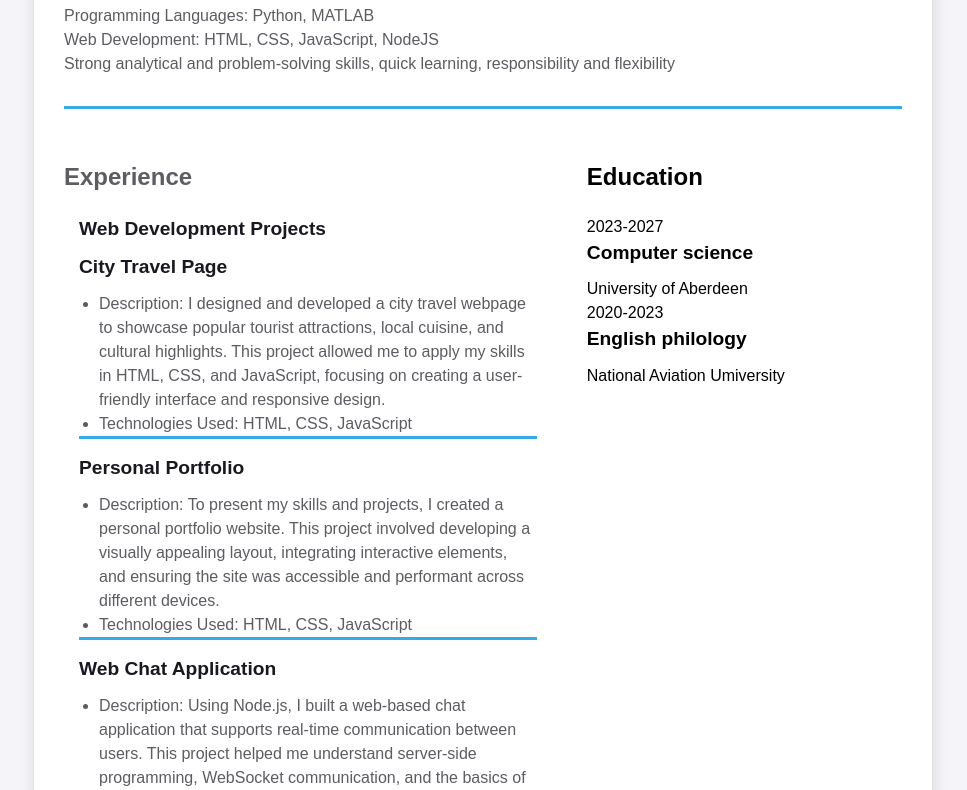
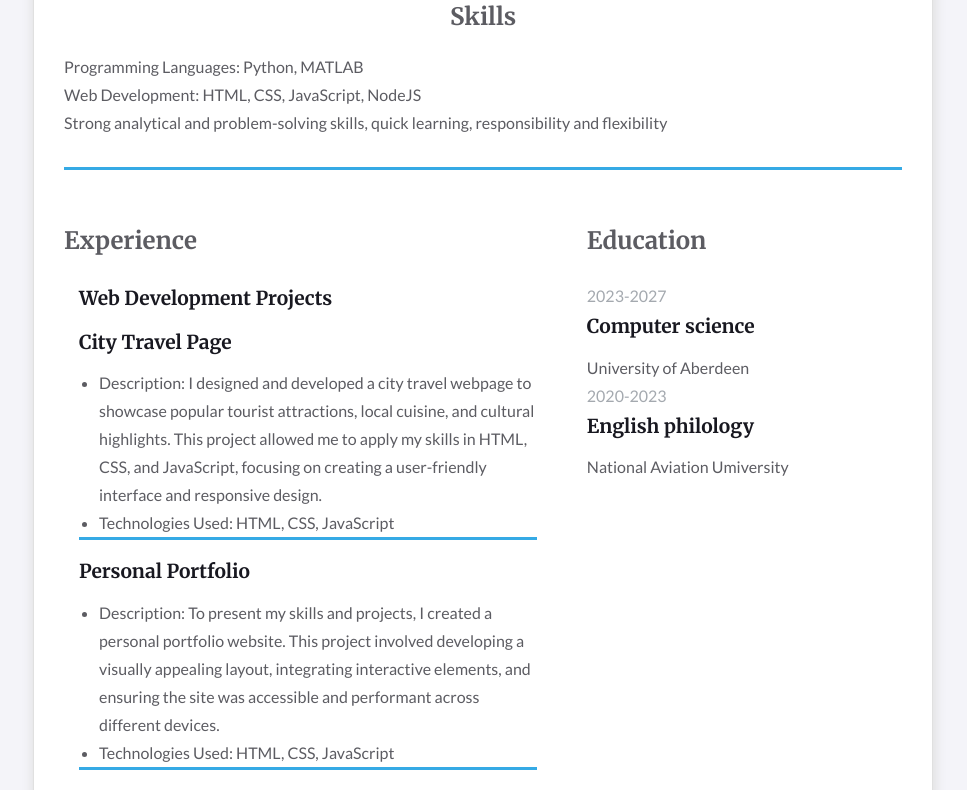
Before and after one commit to dariia-p/homepage, a plain HTML site: page index.html in a window 1280 px wide. Shown: the part 728-1518 px from the top of the page, without its empty margins (157-1124 px from the left). Drawn offline with Linux system fonts and the light colour scheme.

Commit message:
Updated fonts

```diff
--- a/index.html
+++ b/index.html
@@ -3,6 +3,7 @@
   <head>
     <meta charset="UTF-8" />
     <link rel="stylesheet" href="styles.css" />
+    <link href="https://fonts.googleapis.com/css2?family=Lato:wght@400;700&family=Merriweather:wght@400;700&display=swap" rel="stylesheet">
     <meta name="viewport" content="width=device-width, initial-scale=1" />
     <title>Résumé</title>
   </head>
--- a/styles.css
+++ b/styles.css
@@ -6,8 +6,8 @@
 }
 
 body {
-  font-family: Arial, Helvetica, sans-serif;
-  line-height: 1.5;
+  font-family: 'Lato', Arial, Helvetica, sans-serif; /* Updated font */
+  line-height: 1.75; /* Increased line-height */
   background-color: #f4f4f9;
   --primary-text-color: #181820;
   --secondary-text-color: #5c5c62;
@@ -73,6 +73,7 @@ body {
 .contact-info__header,
 .contact-info__sub-header {
   text-align: center;
+  font-family: 'Merriweather', serif; /* Updated font */
 }
 
 .contact-info__header {
@@ -168,11 +169,13 @@ body {
   text-align: center;
   margin-bottom: 15px;
   font-size: 1.5rem;  /* Increased font size */
+  font-family: 'Merriweather', serif; /* Updated font */
 }
 
 .skills__text {
   color: var(--secondary-text-color);
   text-align: justify;
+  font-family: 'Lato', Arial, Helvetica, sans-serif; /* Updated font */
 }
 
 /* Experience and additional info styles */
@@ -186,6 +189,7 @@ body {
   text-align: left;
   margin-bottom: 20px;
   font-size: 1.5rem;  /* Increased font size */
+  font-family: 'Merriweather', serif; /* Updated font */
 }
 
 .experiences__company-header-durability {
@@ -193,6 +197,7 @@ body {
   text-align: left;
   margin-bottom: 10px;
   font-size: 1rem;
+  font-family: 'Lato', Arial, Helvetica, sans-serif; /* Updated font */
 }
 
 .experiences__company-header-name {
@@ -202,13 +207,14 @@ body {
   text-align: left;
   margin-bottom: 20px;
   font-size: 1.2rem;  /* Increased font size */
+  font-family: 'Merriweather', serif; /* Updated font */
 }
 
 .experiences__company-project {
   margin-left: 15px;
   margin-bottom: 25px;
   padding-bottom: 25px;
-
+  border-bottom: 1px solid #e0e0e0;  /* Added border to divide project types */
 }
 
 .experiences__company-project-role {
@@ -216,6 +222,7 @@ body {
   text-align: left;
   margin-bottom: 10px;
   font-size: 1rem;
+  font-family: 'Lato', Arial, Helvetica, sans-serif; /* Updated font */
 }
 
 .experiences__company-project-name {
@@ -223,7 +230,7 @@ body {
   text-align: left;
   margin-bottom: 10px;
   font-size: 1.2rem;  /* Increased font size */
-
+  font-family: 'Merriweather', serif; /* Updated font */
 }
 
 .experiences__company-project-responsibilities {
@@ -231,7 +238,7 @@ body {
   padding-left: 20px;
   margin-bottom: 15px;  /* Added margin for spacing */
   border-bottom: 3px solid #0094deca;  /* Added border to divide project types */
-
+  font-family: 'Lato', Arial, Helvetica, sans-serif; /* Updated font */
 }
 
 .additional-info {
@@ -243,28 +250,32 @@ body {
 }
 
 .additional-info__education-header {
-  color: var (--secondary-text-color);
+  color: var(--secondary-text-color);
   text-align: left;
   margin-bottom: 20px;
   font-size: 1.5rem;  /* Increased font size */
+  font-family: 'Merriweather', serif; /* Updated font */
 }
 
 .additional-info__education-university-durability {
-  color: var (--durability-text-color);
+  color: var(--durability-text-color);
   text-align: left;
   margin-bottom: 10px;
   font-size: 1rem;
+  font-family: 'Lato', Arial, Helvetica, sans-serif; /* Updated font */
 }
 
 .additional-info__education-university-speciality {
-  color: var (--primary-text-color);
+  color: var(--primary-text-color);
   text-align: left;
   margin-bottom: 10px;
   font-size: 1.2rem;  /* Increased font size */
+  font-family: 'Merriweather', serif; /* Updated font */
 }
 
 .additional-info__education-university-name {
-  color: var (--secondary-text-color);
+  color: var(--secondary-text-color);
+  font-family: 'Lato', Arial, Helvetica, sans-serif; /* Updated font */
 }
 
 .additional-info__languages {
@@ -272,13 +283,15 @@ body {
 }
 
 .additional-info__languages-header {
-  color: var (--secondary-text-color);
+  color: var(--secondary-text-color);
   text-align: left;
   margin-bottom: 20px;
   font-size: 1.5rem;  /* Increased font size */
+  font-family: 'Merriweather', serif; /* Updated font */
 }
 
 .additional-info__languages-item {
-  color: var (--secondary-text-color);
+  color: var(--secondary-text-color);
   margin-bottom: 10px;
+  font-family: 'Lato', Arial, Helvetica, sans-serif; /* Updated font */
 }
```
